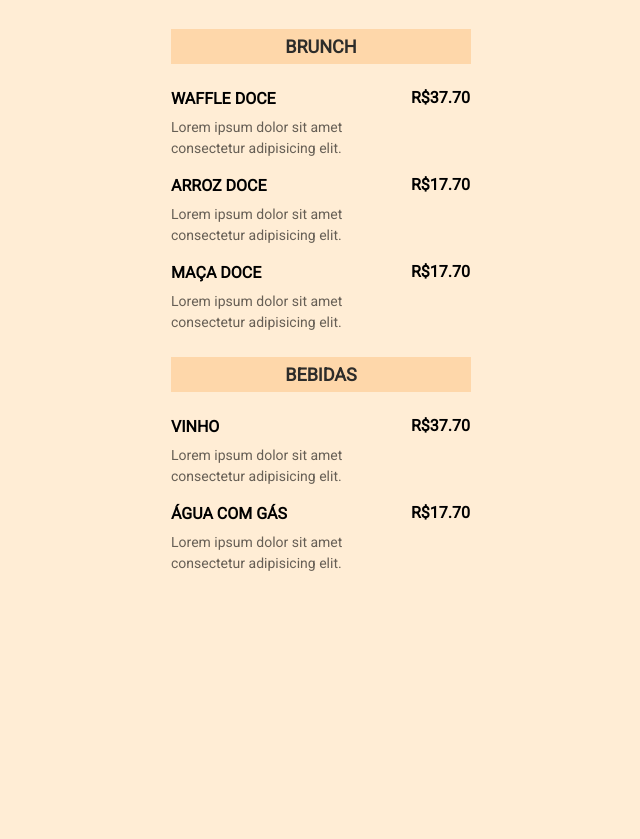
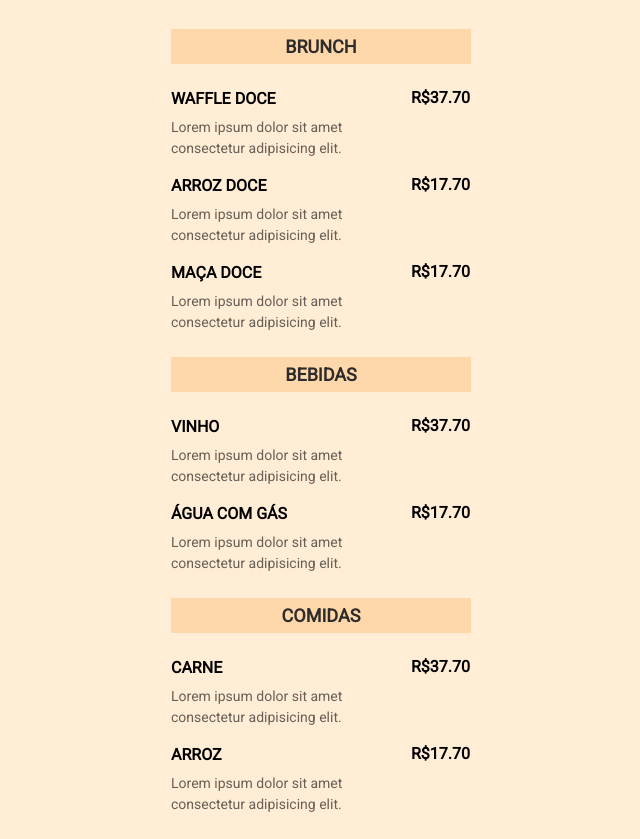
Before and after one commit to dhcp1986/Maratona-Explorer, a plain HTML site: page Index.html in a window 1280 px wide. Shown: the part 88-927 px from the top of the page, without its empty margins (319-959 px from the left). Before the commit the page ends 800 px from the top, so only its background shows below. Drawn offline with Linux system fonts and the light colour scheme.

Commit message:
Update Index.html

```diff
--- a/Index.html
+++ b/Index.html
@@ -99,5 +99,39 @@
       </ul>
     </section>
 
+    <section>
+      <h2>COMIDAS</h2>
+
+      <ul>
+        <li>
+          <div class="details">
+            <h3>CARNE</h3>
+            <p class="description">
+              Lorem ipsum dolor sit amet consectetur adipisicing elit.
+            </p>
+          </div>
+
+          <strong class="price">
+            R$37.70
+          </strong>
+        </li>
+
+        <li>
+          <div class="details">
+            <h3>ARROZ</h3>
+            <p class="description">
+              Lorem ipsum dolor sit amet consectetur adipisicing elit.
+            </p>
+          </div>
+
+          <strong class="price">
+            R$17.70
+          </strong>
+        </li>
+
+      </ul>
+    </section>
+
   </body>
 </html>
+</html>
```
